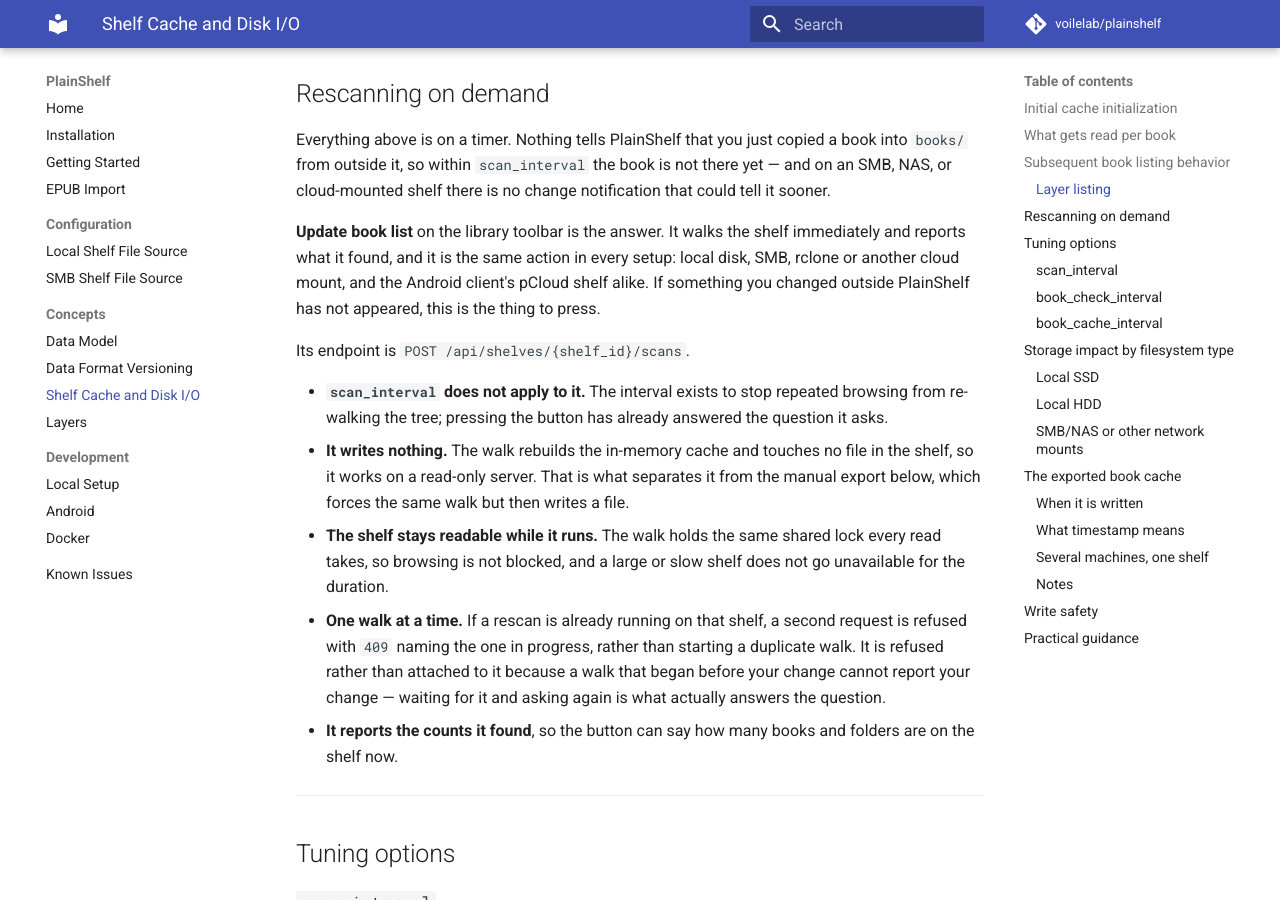
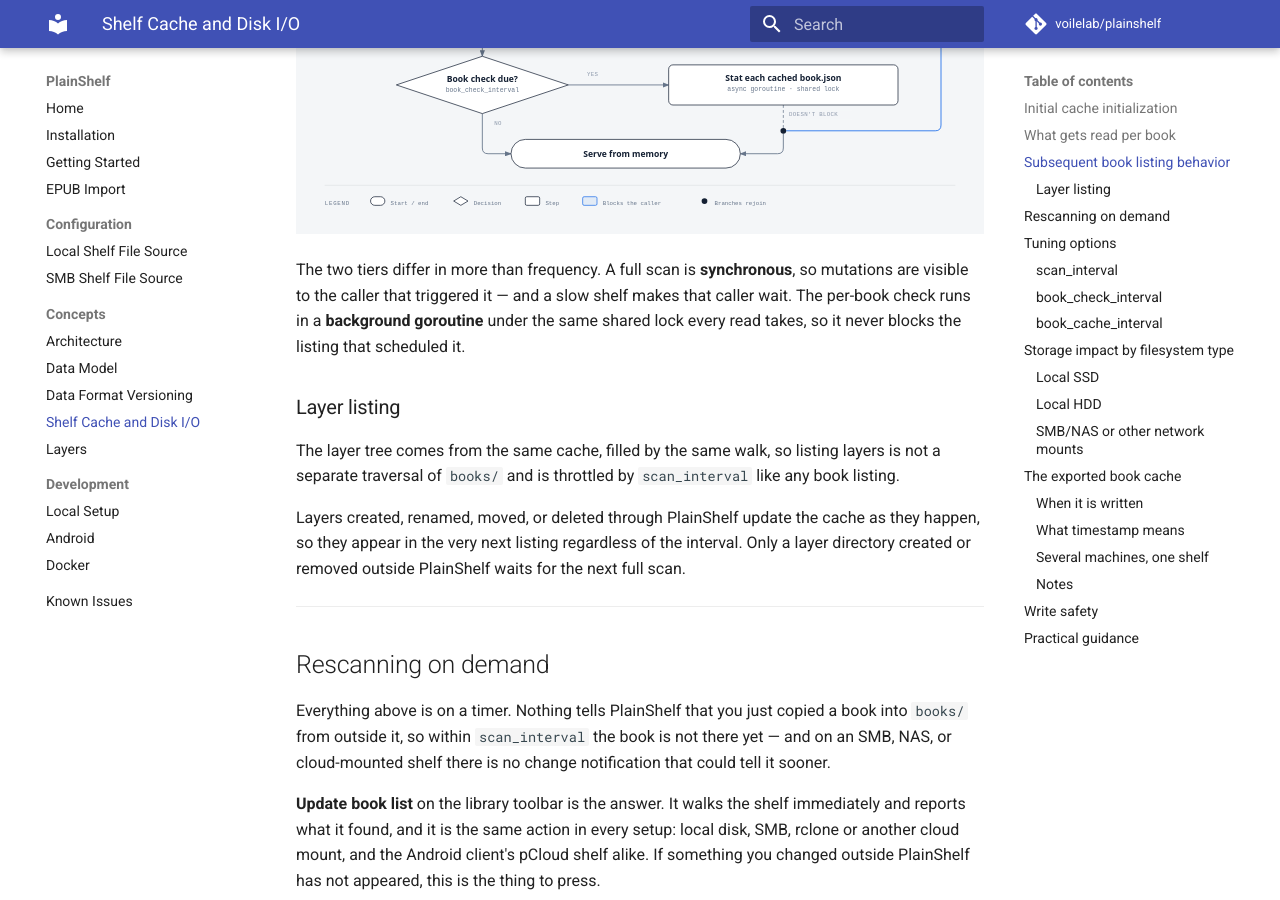
Before and after one commit to voilelab/plainshelf, an MkDocs documentation site: the page built from docs/concepts/shelf-cache-and-io.md, in a window 1280 px wide and 900 px high, scrolled down 2106 px. Built offline with MkDocs 1.6.1 and Material for MkDocs 9.7.7, drawn with Linux system fonts in a browser that asks for light colours; comment, search, counter and statistics services are not loaded.

Commit message:
Document the system architecture with four diagrams
Adds a Concepts page describing how the clients, the server and the shelf
fit together, and places three more figures on the pages that already own
their topic.

- concepts/architecture.md: the system shape, the local_token boundary,
  and why reading progress, history and stats are device-local rather
  than part of the shelf
- epub-import.md: the import pipeline, showing that parsing and rendering
  happen before the exclusive shelf lock is taken
- concepts/shelf-cache-and-io.md: how a listing is answered, and which of
  the two refresh tiers blocks the caller

The figures are self-contained SVG under docs/assets. They reference no
webfont: every family resolves from the system, because an <img src> SVG
never loads an external stylesheet and would otherwise fall back to a
generic face in the built site.

Co-Authored-By: Claude Opus 5 <noreply@anthropic.com>

```diff
--- a/docs/concepts/shelf-cache-and-io.md
+++ b/docs/concepts/shelf-cache-and-io.md
@@ -56,6 +56,19 @@ PlainShelf still needs to keep the cache reasonably fresh. It does this with two
    - Controlled mainly by `book_check_interval`.
 
 Within the configured intervals, repeated browsing can be served from memory with little or no filesystem I/O.
+
+![Flowchart of a book or layer listing: a shelf still building its first cache
+refuses the read with 503 and Retry-After 3; a dirty tree or an elapsed scan
+interval triggers a full synchronous walk that blocks the caller; otherwise an
+elapsed book-check interval spawns a background per-book stat that does not
+block. Every surviving path is answered from the in-memory
+cache.](../assets/plainshelf-cache-refresh.svg)
+
+The two tiers differ in more than frequency. A full scan is **synchronous**, so
+mutations are visible to the caller that triggered it — and a slow shelf makes
+that caller wait. The per-book check runs in a **background goroutine** under the
+same shared lock every read takes, so it never blocks the listing that scheduled
+it.
 
 ### Layer listing
 
--- a/mkdocs.yml
+++ b/mkdocs.yml
@@ -33,6 +33,7 @@ nav:
       - Local Shelf File Source: configuring-local-shelf.md
       - SMB Shelf File Source: configuring-smb-shelf.md
   - Concepts:
+      - Architecture: concepts/architecture.md
       - Data Model: concepts/data-model.md
       - Data Format Versioning: concepts/data-format-versioning.md
       - Shelf Cache and Disk I/O: concepts/shelf-cache-and-io.md
```
Also changed, not shown: docs/concepts/architecture.md (added, +86 -0 lines), docs/epub-import.md (+10 -0 lines), docs/index.md (+2 -0 lines), docs/assets/plainshelf-architecture.svg (added), docs/assets/plainshelf-cache-refresh.svg (added), docs/assets/plainshelf-device-storage.svg (added), docs/assets/plainshelf-epub-import.svg (added).
